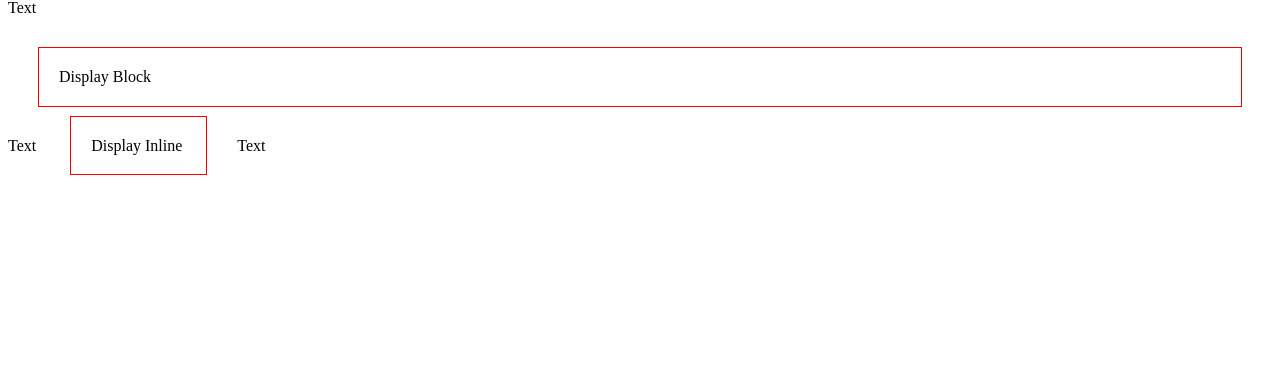
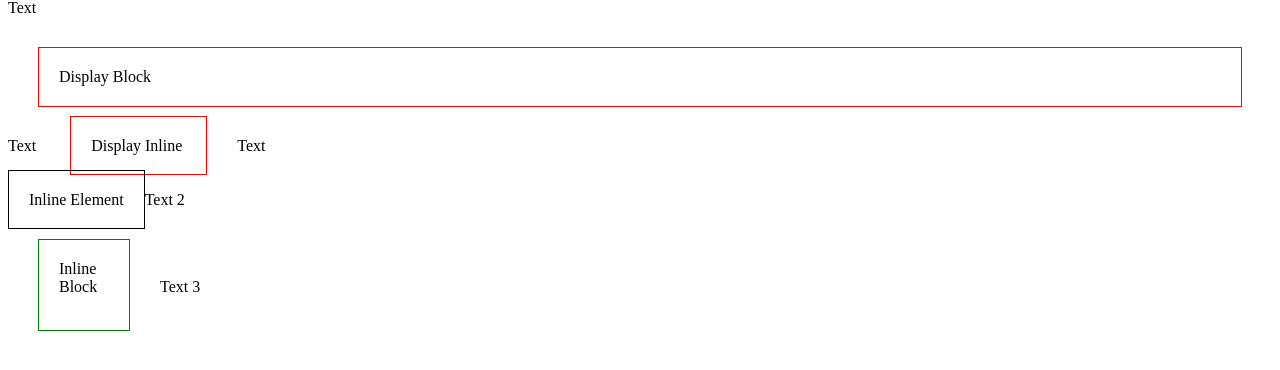
Before and after one commit to amar-jondhalekar/Web-Development-Fundamentals, a plain HTML site: page CSS/Layout and Positioning/2_Display_Inline_Block.html in a window 1280 px wide. Shown: the part 68-438 px from the top of the page. Drawn offline with Linux system fonts and the light colour scheme.

Commit message:
Display Properties

```diff
--- a/CSS/Layout and Positioning/2_Display_Inline_Block.html
+++ b/CSS/Layout and Positioning/2_Display_Inline_Block.html
@@ -3,7 +3,7 @@
 <head>
     <meta charset="UTF-8">
     <meta name="viewport" content="width=device-width, initial-scale=1.0">
-    <title> Display Inline Aand Display Block </title>
+    <title> Display Properties </title>
     <style>
         .block{
             display: block;
@@ -17,16 +17,36 @@
             margin: 30px;
             border: 1px solid red;
         }
+        .inline1{
+            display: inline;
+            padding: 20px;
+            /* Width and Height not applicable for inline */
+            height: 50px;
+            width: 50px;
+            border: 1px solid black;
+        }
+        .inline-block{
+            display: inline-block;
+            padding: 20px;
+            margin: 30px;
+            border: 1px solid green;
+            height: 50px;
+            width: 50px;
+        }
     </style>
 </head>
 <body>
-    <div container>
+    <div class="container">
         <h2> Display Properties </h2>
         Text
         <div class="block"> Display Block </div>
         Text
         <div class="inline"> Display Inline </div>
         Text
+    </div><br><br>
+    <div class="container1">
+        <div class="inline1">Inline Element</div>Text 2<br/>
+        <div class="inline-block">Inline Block</div>Text 3
     </div>
 </body>
 </html>
```
